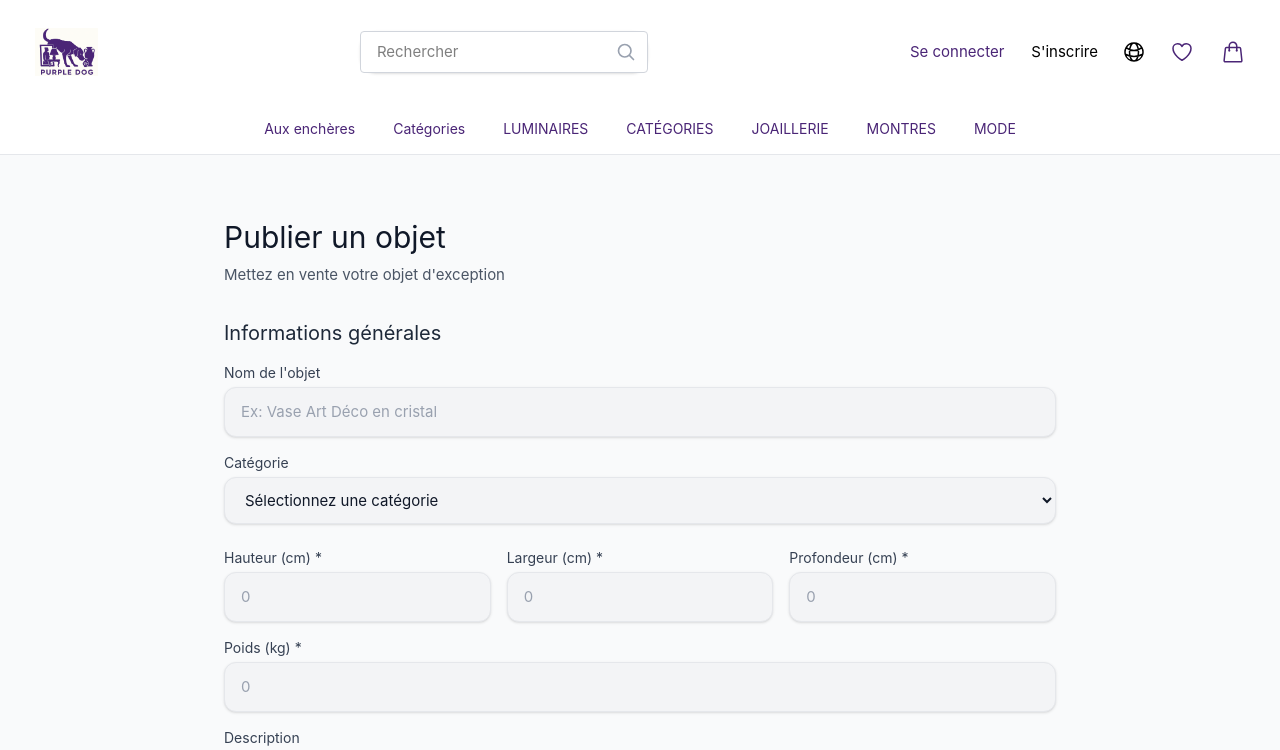
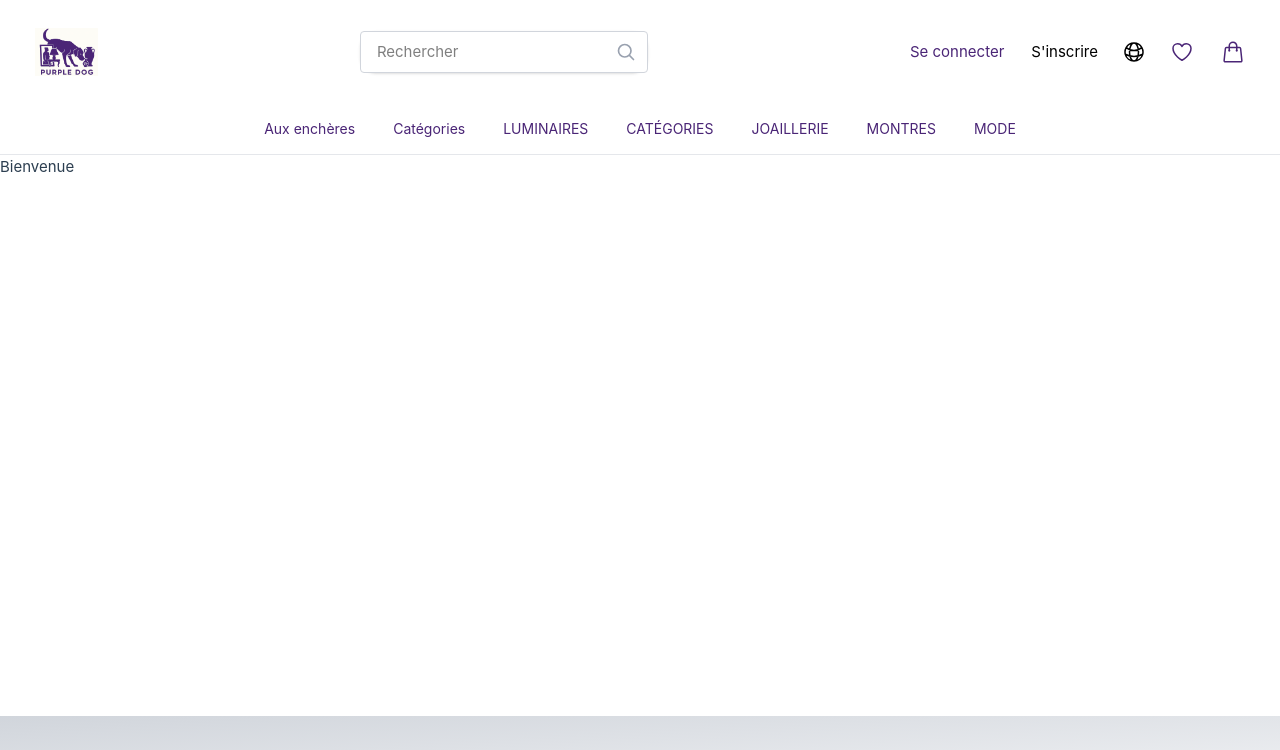
Before and after one commit to Valentin460/ESGI-Purple-Dog, a Vue app in the folder front/: page / in a window 1280 px wide. Shown: the top 750 px of the page. Built offline with nearby package versions, Linux system fonts and the light colour scheme; no server answers.

Commit message:
refactor: remove home route from router configuration

```diff
--- a/front/src/router/index.js
+++ b/front/src/router/index.js
@@ -13,14 +13,6 @@ import AdminDashboardView from '../views/AdminDashboardView.vue'
 const router = createRouter({
   history: createWebHistory(import.meta.env.BASE_URL),
   routes: [
-    {
-      path: '/',
-      name: 'home',
-      component: PublierObjet,
-      meta: {
-        title: 'Publier un objet - Purple Dog',
-      },
-    },
     {
       path: '/publier',
       name: 'publier-objet',
```
